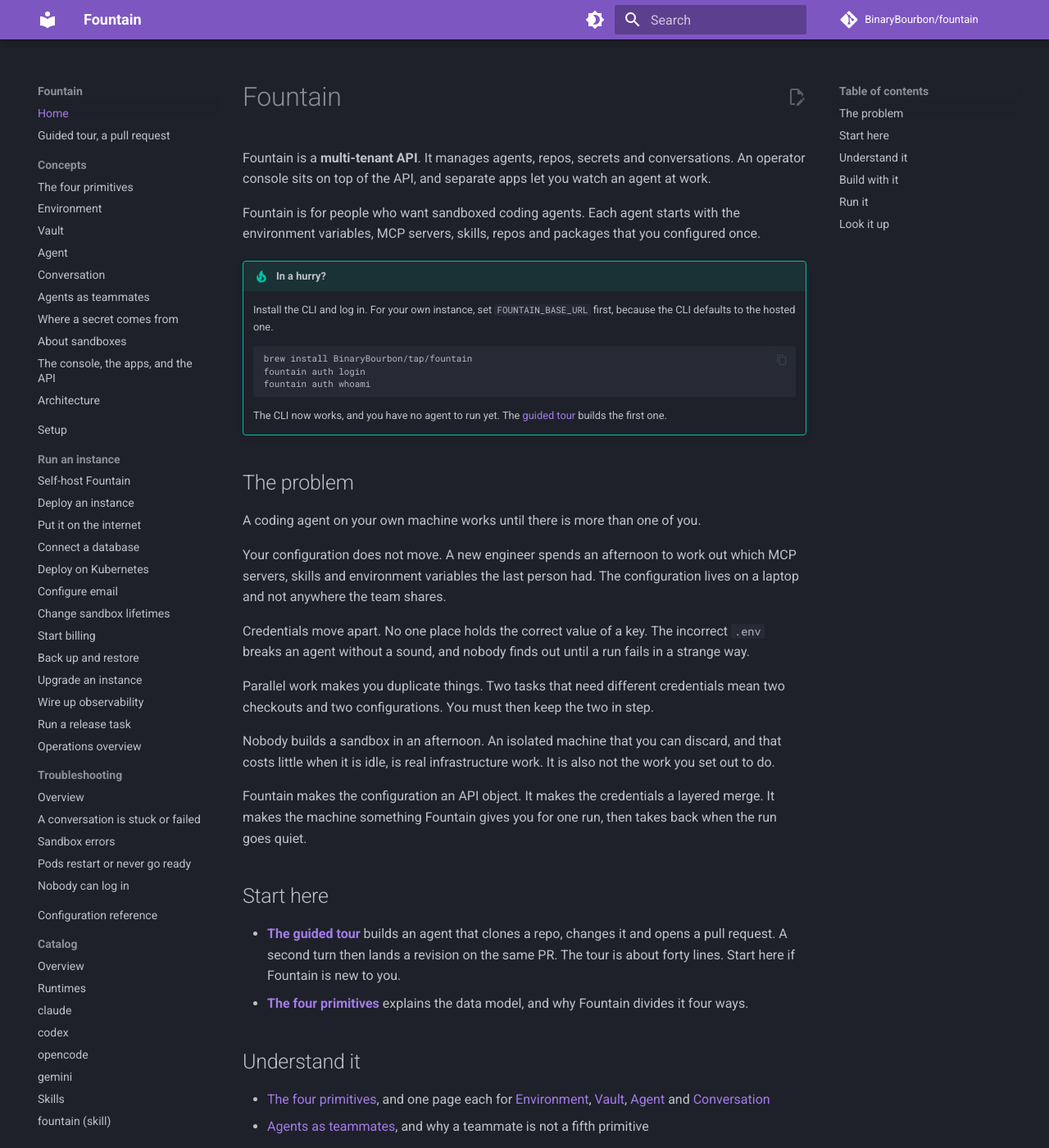
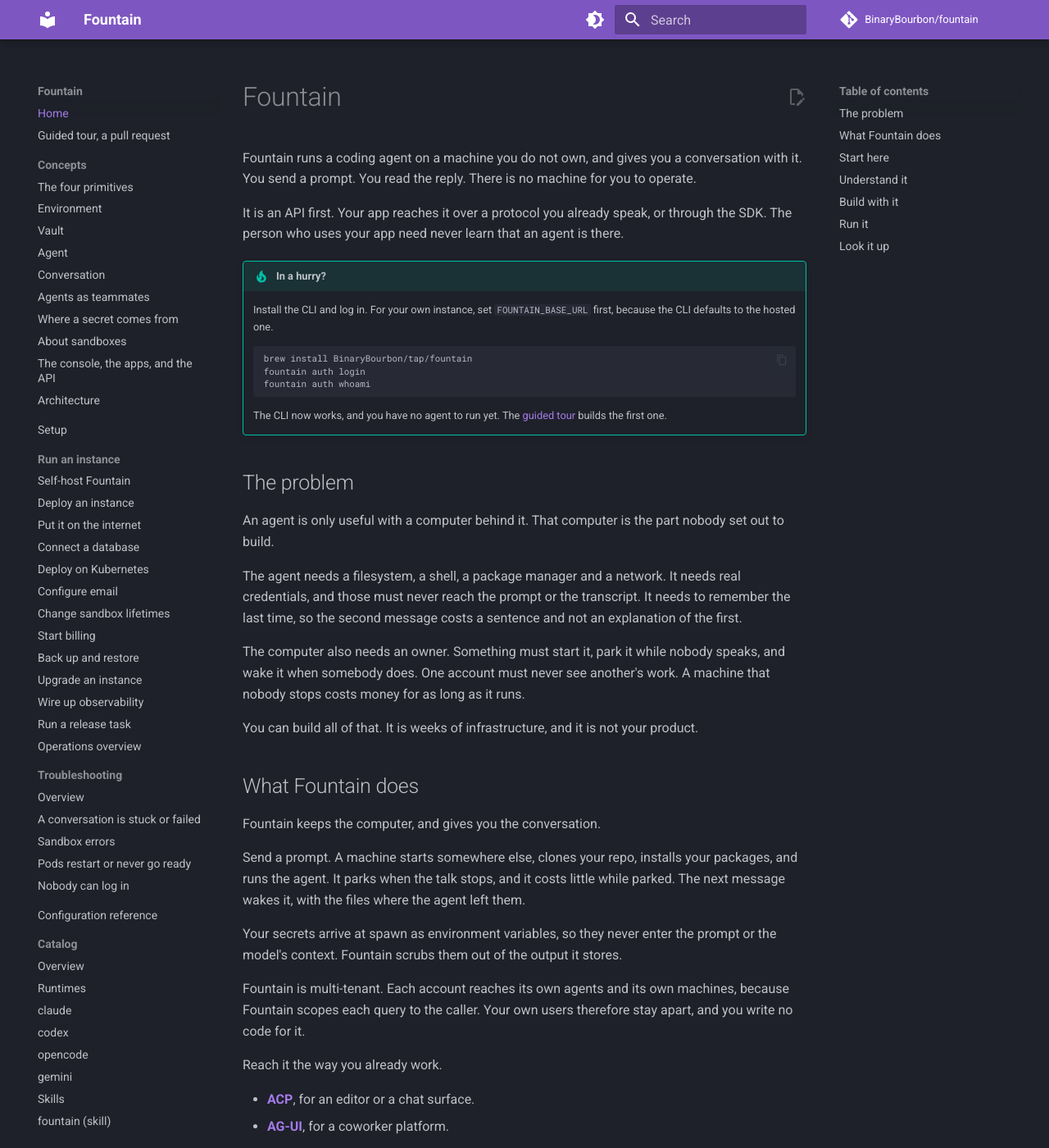
Before and after one commit to BinaryBourbon/fountain, an MkDocs documentation site: the page built from docs/index.md, in a window 1280 px wide and 1400 px high. Shown: the whole window at 82% size. Built offline with MkDocs 1.6.1 and Material for MkDocs 9.7.7, drawn with Linux system fonts in a browser that asks for light colours; comment, search, counter and statistics services are not loaded; some of the changed text lies outside the part shown.

Commit message:
docs: stop the home page selling sandboxes to one narrow reader
The problem section assumed the reader personally runs a coding agent on
a laptop and hit a team wall. "A new engineer spends an afternoon", "two
checkouts and two configurations". That is one persona, and it is the
smallest one Fountain serves.

It reaches nobody building an app whose users never see an agent. The
shape everyone clones is a chat client whose contacts are bots, and it
takes agents to people who have never opened a terminal. An app that
makes an engineer faster is equally buildable on the same API. The
opening excluded both.

It also argued that sandboxes are hard, which is a case nobody asked us
to make. The value is not that isolation is difficult. It is that you
should not have to think about the computer at all.

The lede now says what Fountain does: it runs the agent on a machine you
do not own and hands you a conversation. The problem is stated as what
an app builder must otherwise operate, which is a machine with an owner,
a lifecycle, credentials and tenancy. A new section says what Fountain
does instead, and names the protocols you reach it over.

build/index.md already argued this. The home page contradicted it.

MCP is deliberately absent from the protocol list. There is no
first-party MCP server, llm-integration.md says so, and CLAUDE.md
forbids describing unbuilt behaviour as existing.

```diff
--- a/docs/index.md
+++ b/docs/index.md
@@ -1,12 +1,12 @@
 # Fountain
 
-Fountain is a **multi-tenant API**. It manages agents, repos, secrets and
-conversations. An operator console sits on top of the API, and separate apps
-let you watch an agent at work.
+Fountain runs a coding agent on a machine you do not own, and gives you a
+conversation with it. You send a prompt. You read the reply. There is no
+machine for you to operate.
 
-Fountain is for people who want sandboxed coding agents. Each agent starts
-with the environment variables, MCP servers, skills, repos and packages that
-you configured once.
+It is an API first. Your app reaches it over a protocol you already speak, or
+through the SDK. The person who uses your app need never learn that an agent
+is there.
 
 !!! tip "In a hurry?"
     Install the CLI and log in. For your own instance, set `FOUNTAIN_BASE_URL`
@@ -21,27 +21,50 @@
 
 ## The problem
 
-A coding agent on your own machine works until there is more than one of you.
+An agent is only useful with a computer behind it. That computer is the part
+nobody set out to build.
 
-Your configuration does not move. A new engineer spends an afternoon to work
-out which MCP servers, skills and environment variables the last person had.
-The configuration lives on a laptop and not anywhere the team shares.
+The agent needs a filesystem, a shell, a package manager and a network. It
+needs real credentials, and those must never reach the prompt or the
+transcript. It needs to remember the last time, so the second message costs a
+sentence and not an explanation of the first.
 
-Credentials move apart. No one place holds the correct value of a key. The
-incorrect `.env` breaks an agent without a sound, and nobody finds out until a
-run fails in a strange way.
+The computer also needs an owner. Something must start it, park it while
+nobody speaks, and wake it when somebody does. One account must never see
+another's work. A machine that nobody stops costs money for as long as it
+runs.
 
-Parallel work makes you duplicate things. Two tasks that need different
-credentials mean two checkouts and two configurations. You must then keep the
-two in step.
+You can build all of that. It is weeks of infrastructure, and it is not your
+product.
 
-Nobody builds a sandbox in an afternoon. An isolated machine that you can
-discard, and that costs little when it is idle, is real infrastructure work. It
-is also not the work you set out to do.
+## What Fountain does
 
-Fountain makes the configuration an API object. It makes the credentials a
-layered merge. It makes the machine something Fountain gives you for one run,
-then takes back when the run goes quiet.
+Fountain keeps the computer, and gives you the conversation.
+
+Send a prompt. A machine starts somewhere else, clones your repo, installs
+your packages, and runs the agent. It parks when the talk stops, and it costs
+little while parked. The next message wakes it, with the files where the agent
+left them.
+
+Your secrets arrive at spawn as environment variables, so they never enter the
+prompt or the model's context. Fountain scrubs them out of the output it
+stores.
+
+Fountain is multi-tenant. Each account reaches its own agents and its own
+machines, because Fountain scopes each query to the caller. Your own users
+therefore stay apart, and you write no code for it.
+
+Reach it the way you already work.
+
+- [**ACP**](integrations/acp.md), for an editor or a chat surface.
+- [**AG-UI**](integrations/openbot.md), for a coworker platform.
+- [**REST and SSE**](api.md), for your own code, with a
+  [TypeScript SDK](sdk.md) and a [CLI](cli.md) over them.
+
+What you build on top is yours. It can be a chat client whose contacts are
+bots, or a tool that makes an engineer faster. Your own user need not know
+which. [Why a bot needs more than a chat UI](build/index.md) makes that case
+in full.
 
 ## Start here
 
```
